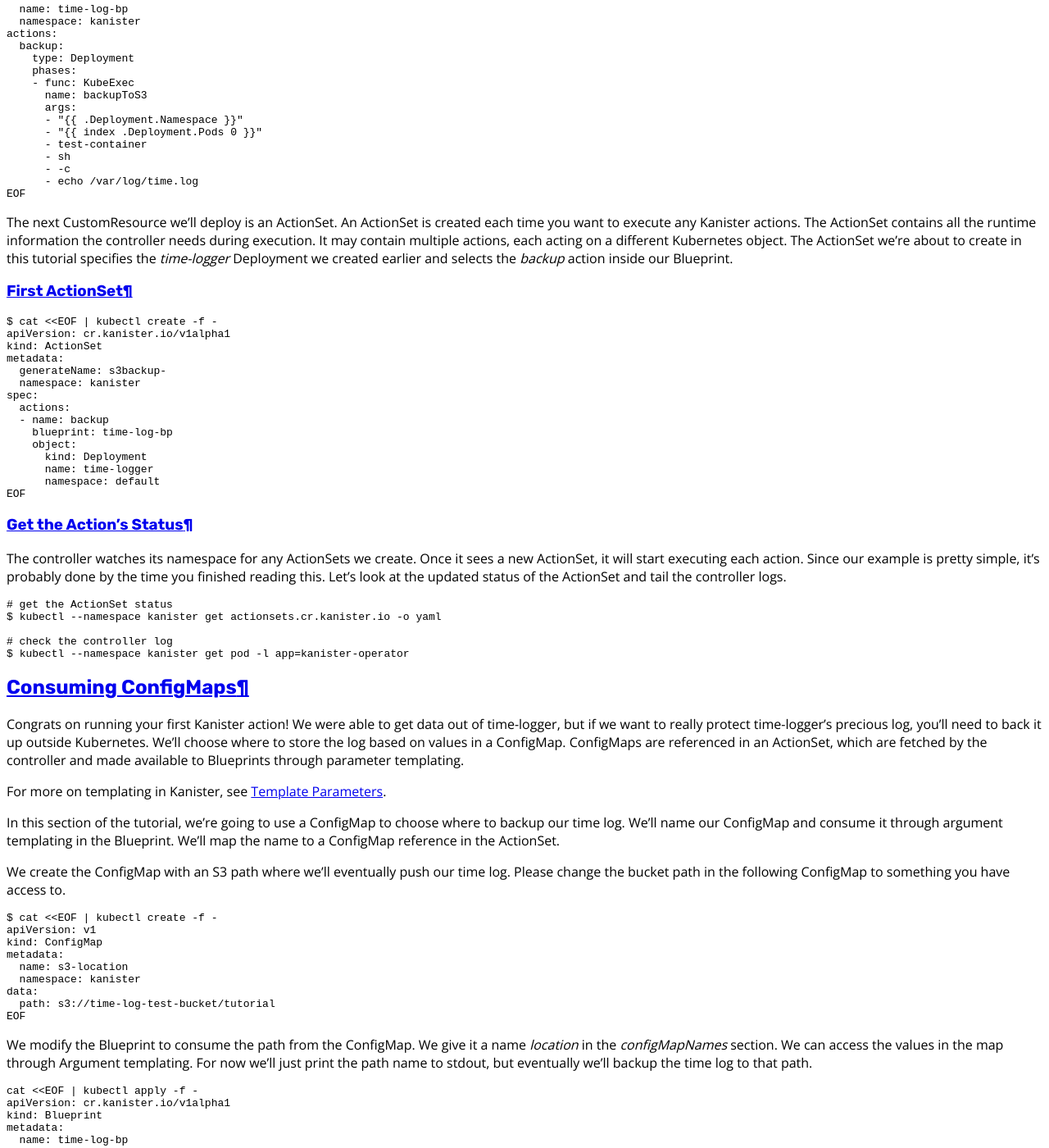
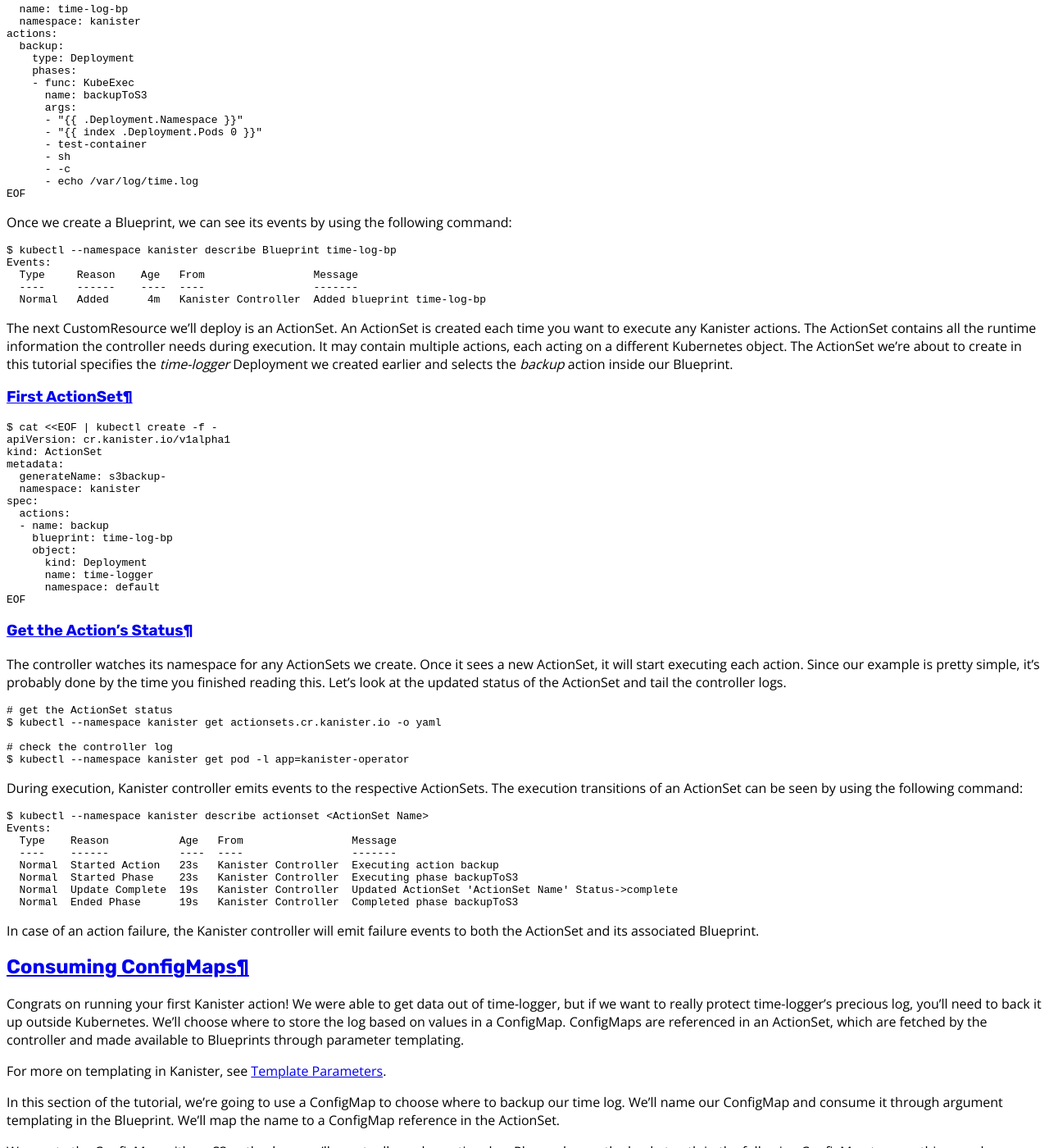
Before and after one commit to kanisterio/kanister, a Sphinx documentation site: the page built from docs/tutorial.rst, in a window 1280 px wide and 1400 px high, scrolled down 1751 px. Shown: the whole window at 82% size. Built offline with Sphinx 7.4.7, drawn with Linux system fonts in a browser that asks for light colours.

Commit message:
Update kanister docs (#2684)
Updated Kansiter docs to describe ActionSet and Blueprint Events
#k10-801

```diff
--- a/docs/tutorial.rst
+++ b/docs/tutorial.rst
@@ -107,6 +107,16 @@
         - echo /var/log/time.log
   EOF
 
+Once we create a Blueprint, we can see its events by using the following command:
+
+.. code-block:: yaml
+
+  $ kubectl --namespace kanister describe Blueprint time-log-bp
+  Events:
+    Type     Reason    Age   From                 Message
+    ----     ------    ----  ----                 -------
+    Normal   Added      4m   Kanister Controller  Added blueprint time-log-bp
+
 The next CustomResource we'll deploy is an ActionSet. An ActionSet is created
 each time you want to execute any Kanister actions. The ActionSet contains all
 the runtime information the controller needs during execution. It may contain
@@ -152,6 +162,22 @@
   # check the controller log
   $ kubectl --namespace kanister get pod -l app=kanister-operator
 
+During execution, Kanister controller emits events to the respective ActionSets.
+The execution transitions of an ActionSet can be seen by using the following command:
+
+.. code-block:: bash
+
+  $ kubectl --namespace kanister describe actionset <ActionSet Name>
+  Events:
+    Type    Reason           Age   From                 Message
+    ----    ------           ----  ----                 -------
+    Normal  Started Action   23s   Kanister Controller  Executing action backup
+    Normal  Started Phase    23s   Kanister Controller  Executing phase backupToS3
+    Normal  Update Complete  19s   Kanister Controller  Updated ActionSet 'ActionSet Name' Status->complete
+    Normal  Ended Phase      19s   Kanister Controller  Completed phase backupToS3
+
+In case of an action failure, the Kanister controller will emit failure events to both
+the ActionSet and its associated Blueprint.
 
 Consuming ConfigMaps
 ====================
```
Also changed, not shown: docs/architecture.rst (+15 -0 lines), docs/troubleshooting.rst (+23 -0 lines).
